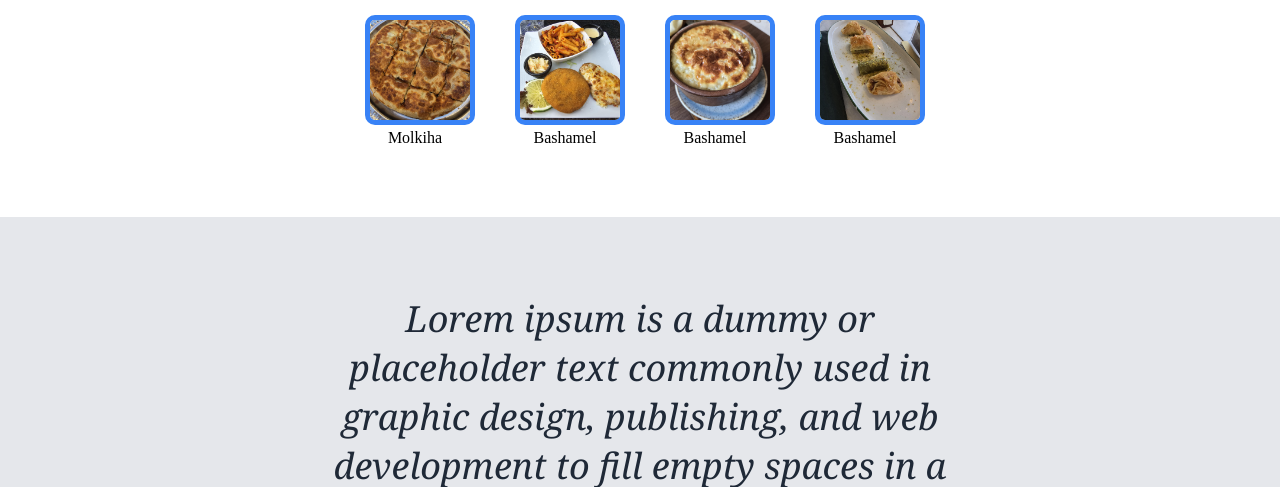
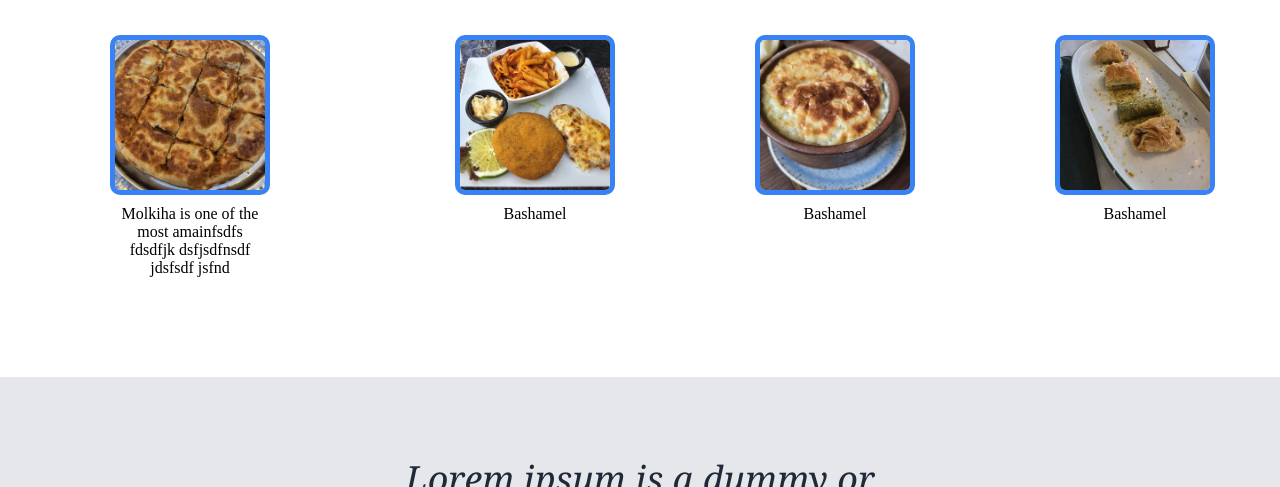
Before and after one commit to ahmedcauni/FlexRecipesUpdated, a plain HTML site: page Flex.html in a window 1280 px wide. Shown: the part 617-1104 px from the top of the page. Drawn offline with Linux system fonts and the light colour scheme.

Commit message:
fixed allignment of the items in the col top bottom

```diff
--- a/Flex.html
+++ b/Flex.html
@@ -37,7 +37,7 @@
         <div class="coltopbottom">
             <div class="item">
                 <img src="p1.jpg">
-                <div class="text">Molkiha</div>
+                <div class="text">Molkiha is one of the most amainfsdfs fdsdfjk dsfjsdfnsdf jdsfsdf jsfnd</div>
             </div>
             <div class="item">
                 <img src="p2.jpg">
--- a/style.css
+++ b/style.css
@@ -114,18 +114,31 @@ max-width: 380px;
     padding-top: 50px;
 }
 .coltopbottom{
+    margin: 20px;
     display: flex;
-    gap: 50px;
+    gap: 140px;
     text-align: center;
+    justify-content: center;
+    align-items: flex-start;
 }
 .item{
-    max-width: 100px;
+    max-width: 250px;
+    display: flex;
+    justify-content: center;
+    align-items: center;
+    flex-direction: column;
+}
+
+.text{
+    margin: 10px;
+    max-width: 60%;
+    text-align: center;
 }
 .coltopbottom img{
      border: 5px solid #3882F6;
      border-radius: 10px;
-     max-width: 200px;
-     height: 100px;
+     max-width: 250px;
+     height: 150px;
 }
 
 .colmid{
```
